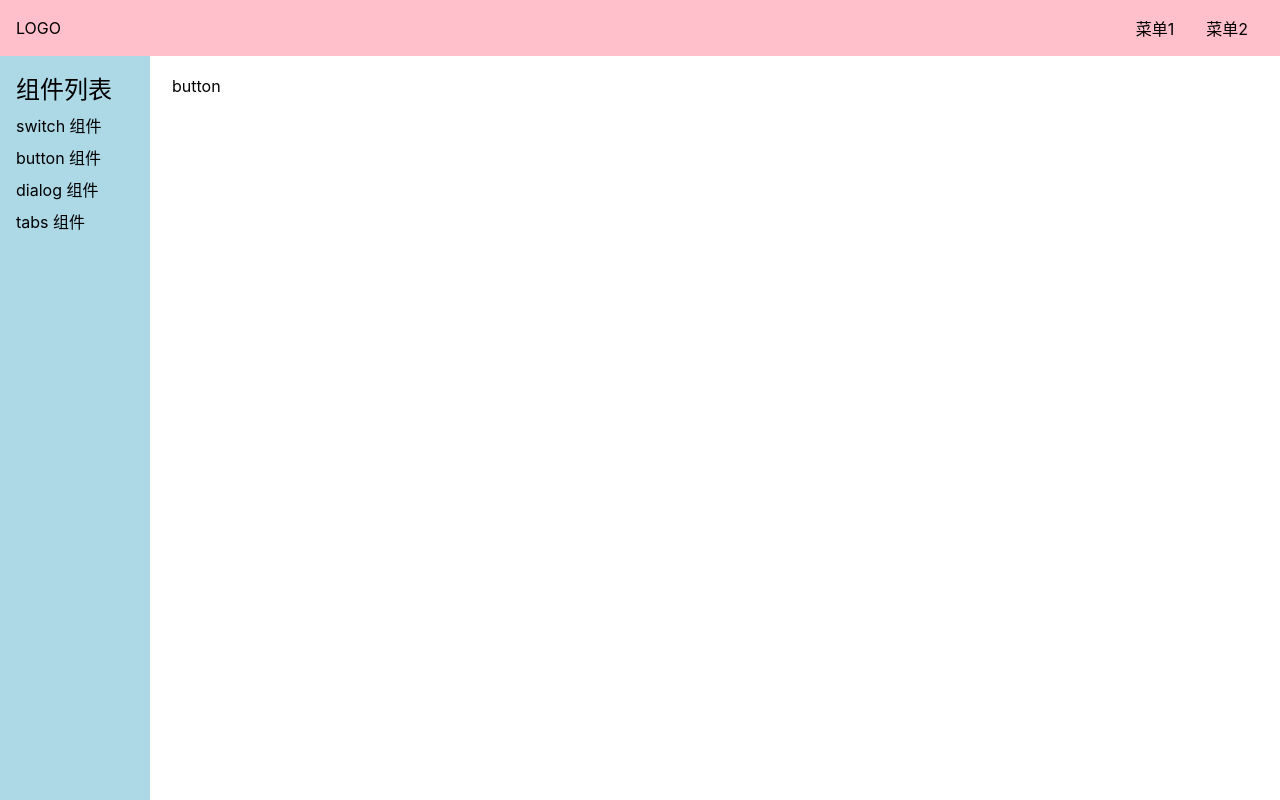
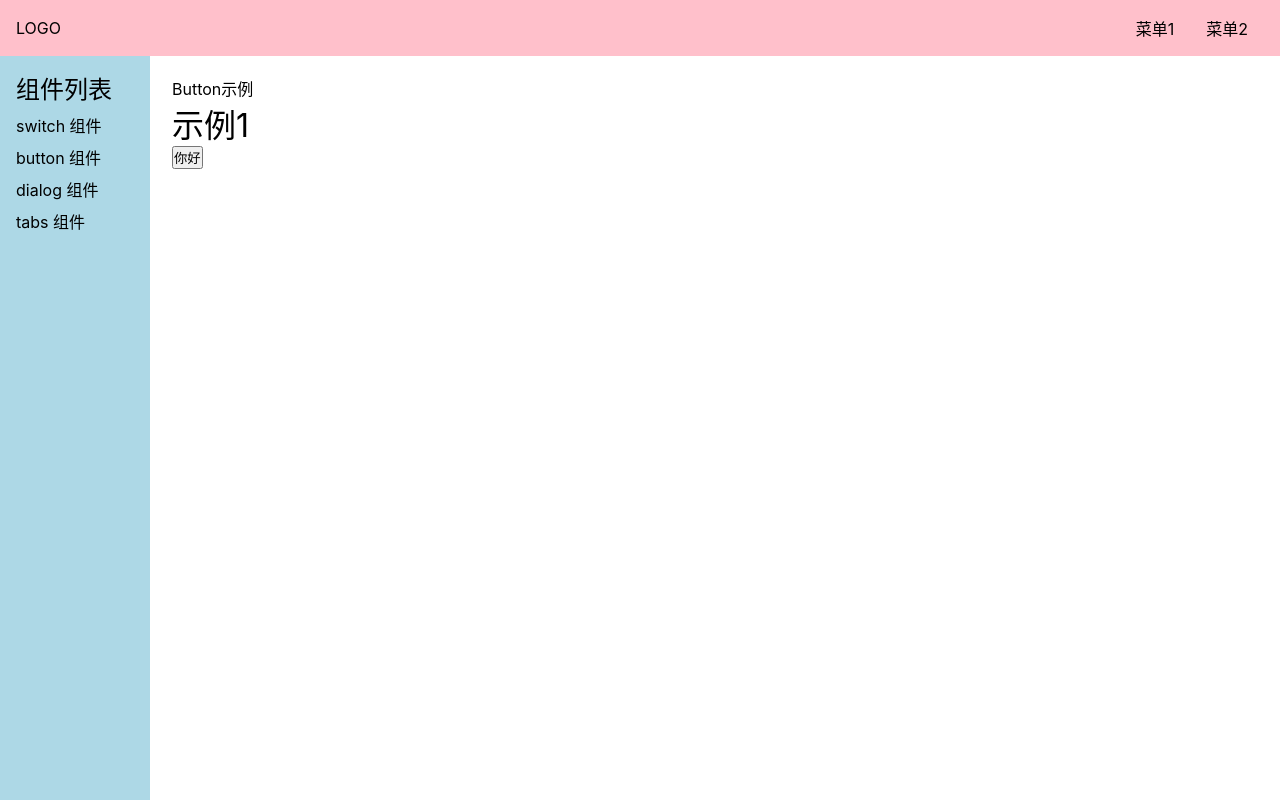
Before and after one commit to wantingjun/Vue3-UI, a Vue app: page /#/doc/button in a window 1280 px wide. Built offline with nearby package versions, Linux system fonts and the light colour scheme.

Commit message:
创建buton组件

```diff
--- a/src/components/ButtonDemo.vue
+++ b/src/components/ButtonDemo.vue
@@ -1,10 +1,17 @@
 <template>
-    button
+    <div>Button示例</div>
+    <h1> 示例1</h1>
+    <div>
+        <Button>你好</Button>
+    </div>
+
 </template>
 
-<script>
+<script lang="ts">
+    import Button from '../lib/button.vue'
     export default {
-        name: "ButtonDemo"
+        name: "ButtonDemo",
+        components:{Button}
     }
 </script>
 
--- /dev/null
+++ b/src/lib/button.vue
@@ -0,0 +1,15 @@
+<template>
+    <button>
+        <slot></slot>
+    </button>
+</template>
+
+<script lang="ts">
+    export default {
+        name: "button"
+    }
+</script>
+
+<style scoped>
+
+</style>
```
Also changed, not shown: 1 other file (tests, documents, lock files or other folders).
